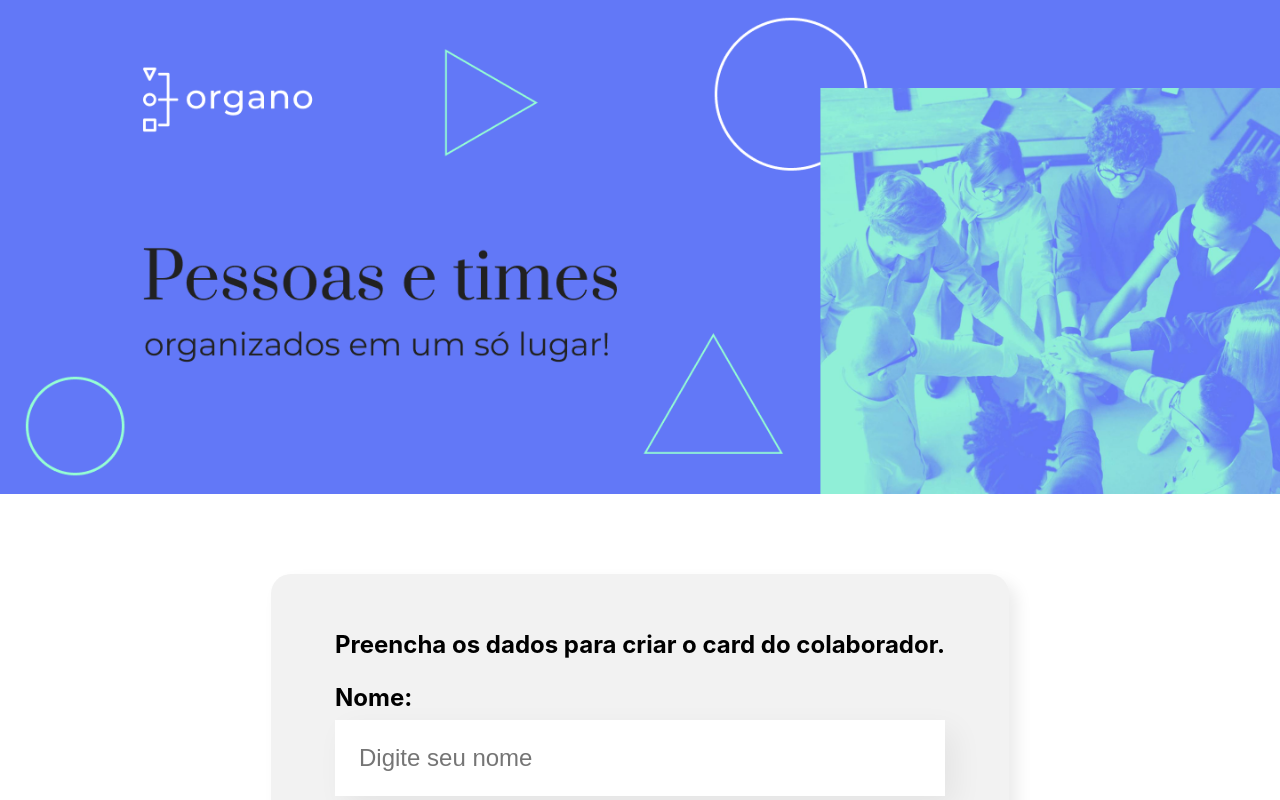
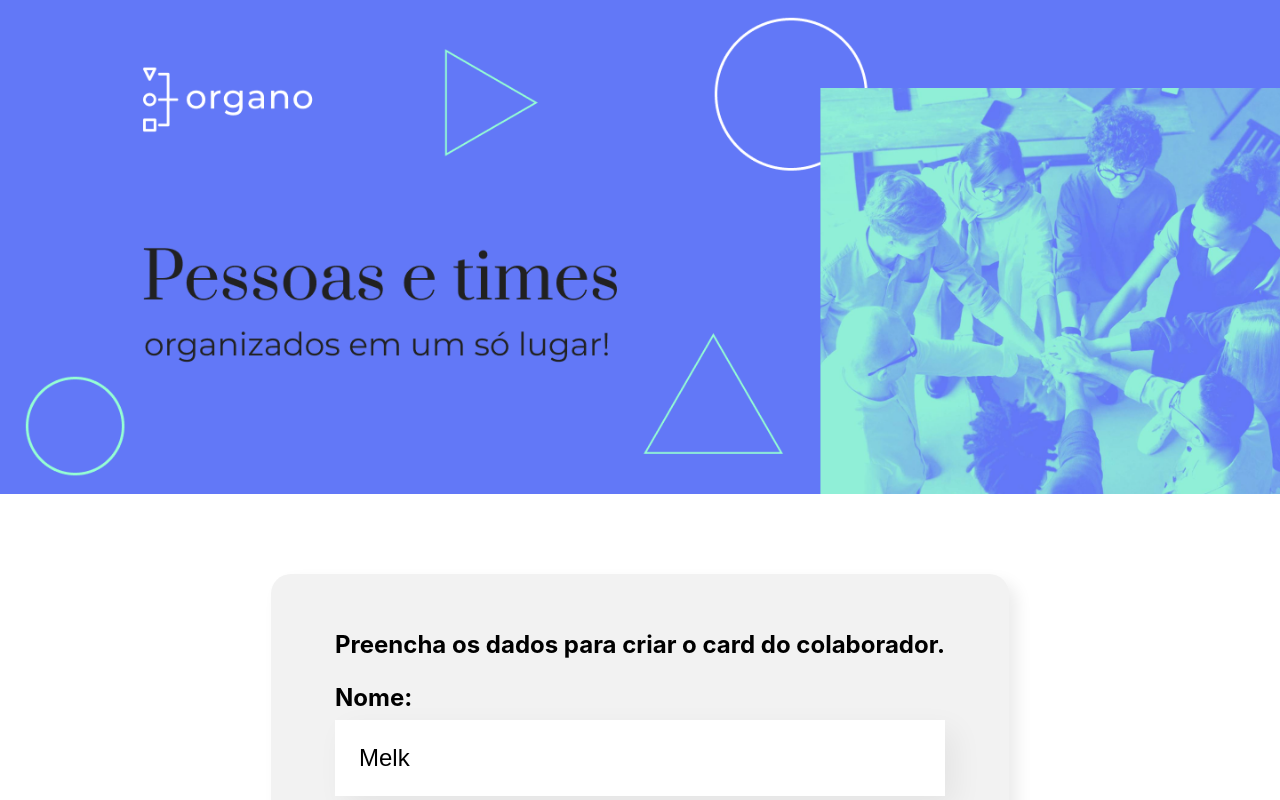
Before and after one commit to Melksedeque/organo-alura-reactjs, a React (Create React App) app: page / in a window 1280 px wide. Shown: the top 800 px of the page. Built offline with nearby package versions, Linux system fonts and the light colour scheme.

Commit message:
Criação de função para capturar o que é digitado no campo de texto

```diff
--- a/src/componentes/CampoTexto/index.js
+++ b/src/componentes/CampoTexto/index.js
@@ -1,13 +1,22 @@
 import "./CampoTexto.css";
 
 const CampoTexto = (props) => {
+  let valor = "Melk";
+
+  const aoDigitado = (e) => {
+    valor = e.target.value;
+    console.log(valor);
+  };
+
   return (
     <div className="campo-texto">
       <label>{props.label}: </label>
       <input
         type={props.text}
+        value={valor}
         placeholder={props.placeholder}
         required={props.obrigatorio}
+        onChange={aoDigitado}
       />
     </div>
   );
```
